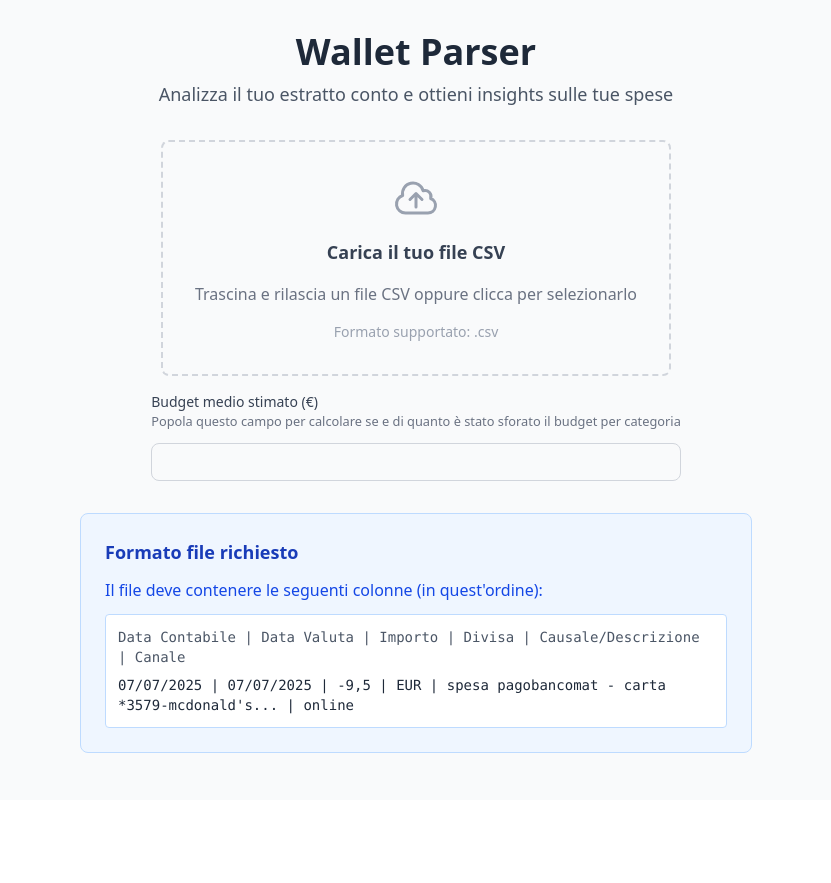
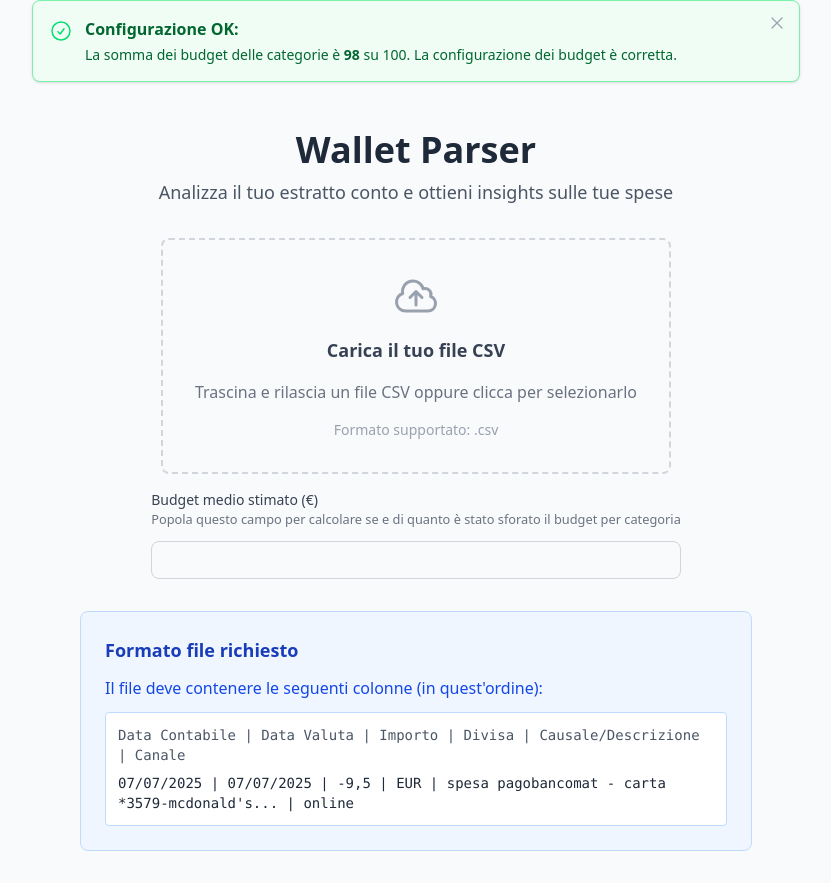
Before and after one commit to diemrt/wallet-parser, a React (Vite) app: page / in a window 1280 px wide. Shown: the whole page, without its empty margins (224-1055 px from the left). Before the commit the page ends 800 px from the top, so only its background shows below. Built offline with nearby package versions, Linux system fonts and the light colour scheme.

Commit message:
feat: aggiungi componente BudgetAlert e logica per la gestione degli avvisi di budget

```diff
--- a/src/App.tsx
+++ b/src/App.tsx
@@ -1,4 +1,5 @@
 import { useState } from 'react';
+import BudgetAlert from './components/BudgetAlert';
 import FileDropzone from './components/FileDropzone';
 import TransactionReport from './components/TransactionReport';
 import { parseExcelFile, parseCSVFile } from './utils/fileParser';
@@ -9,6 +10,8 @@ function App() {
   const [summary, setSummary] = useState<TransactionSummary | null>(null);
   const [error, setError] = useState<string | null>(null);
   const [budgetMedio, setBudgetMedio] = useState<string>("");
+
+  // Alert spostato in componente dedicato
 
   const handleFileUpload = async (file: File) => {
     setIsLoading(true);
@@ -39,6 +42,7 @@ function App() {
 
   return (
     <div className="min-h-screen bg-gray-50">
+      <BudgetAlert />
       <div className="container mx-auto px-4 py-8 max-w-7xl">
         {/* Header */}
         <div className="text-center mb-8">
--- /dev/null
+++ b/src/components/BudgetAlert.tsx
@@ -0,0 +1,45 @@
+import { useState } from 'react';
+import { ExclamationTriangleIcon, CheckCircleIcon, XMarkIcon } from '@heroicons/react/24/outline';
+import { useBudgetAlert } from '../hooks/useBudgetAlert';
+
+const BudgetAlert = () => {
+  const [showAlertBox, setShowAlertBox] = useState(true);
+  const { showAlert, totalBudget } = useBudgetAlert();
+
+  if (!showAlertBox) return null;
+
+  return (
+    <div className={`relative flex items-start max-w-3xl mx-auto rounded-lg border p-4 mb-4 shadow-sm transition-all duration-200
+      ${showAlert ? 'bg-yellow-50 border-yellow-300 text-yellow-800' : 'bg-green-50 border-green-300 text-green-800'}`}
+    >
+      <div className="flex-shrink-0 mt-0.5">
+        {showAlert ? (
+          <ExclamationTriangleIcon className="h-6 w-6 text-yellow-400" aria-hidden="true" />
+        ) : (
+          <CheckCircleIcon className="h-6 w-6 text-green-400" aria-hidden="true" />
+        )}
+      </div>
+      <div className="ml-3 flex-1">
+        <p className="font-semibold">
+          {showAlert ? 'Attenzione:' : 'Configurazione OK:'}
+        </p>
+        <p className="text-sm mt-1">
+          {showAlert
+            ? <>La somma dei budget delle categorie è <b>{totalBudget}</b>, che supera il valore massimo consigliato di 100. Verifica la configurazione dei budget nelle categorie.</>
+            : <>La somma dei budget delle categorie è <b>{totalBudget}</b> su 100. La configurazione dei budget è corretta.</>
+          }
+        </p>
+      </div>
+      <button
+        type="button"
+        aria-label="Chiudi avviso"
+        className="absolute top-2 right-2 rounded-md p-1 text-gray-400 hover:text-gray-600 focus:outline-none focus:ring-2 focus:ring-offset-2 focus:ring-gray-400"
+        onClick={() => setShowAlertBox(false)}
+      >
+        <XMarkIcon className="h-5 w-5" aria-hidden="true" />
+      </button>
+    </div>
+  );
+};
+
+export default BudgetAlert;
--- /dev/null
+++ b/src/hooks/useBudgetAlert.ts
@@ -0,0 +1,27 @@
+import { useEffect, useState } from 'react';
+
+interface Category {
+  label: string;
+  keywords: string[];
+  budget: number;
+}
+
+export function useBudgetAlert() {
+  const [showAlert, setShowAlert] = useState(false);
+  const [totalBudget, setTotalBudget] = useState<number | null>(null);
+
+  useEffect(() => {
+    fetch('/categories.json')
+      .then(res => res.json())
+      .then(data => {
+        if (data && Array.isArray(data.categories)) {
+          const sum = data.categories.reduce((acc: number, cat: Category) => acc + (Number(cat.budget) || 0), 0);
+          setTotalBudget(sum);
+          if (sum > 100) setShowAlert(true);
+        }
+      })
+      .catch(() => {});
+  }, []);
+
+  return { showAlert, totalBudget };
+}
```
